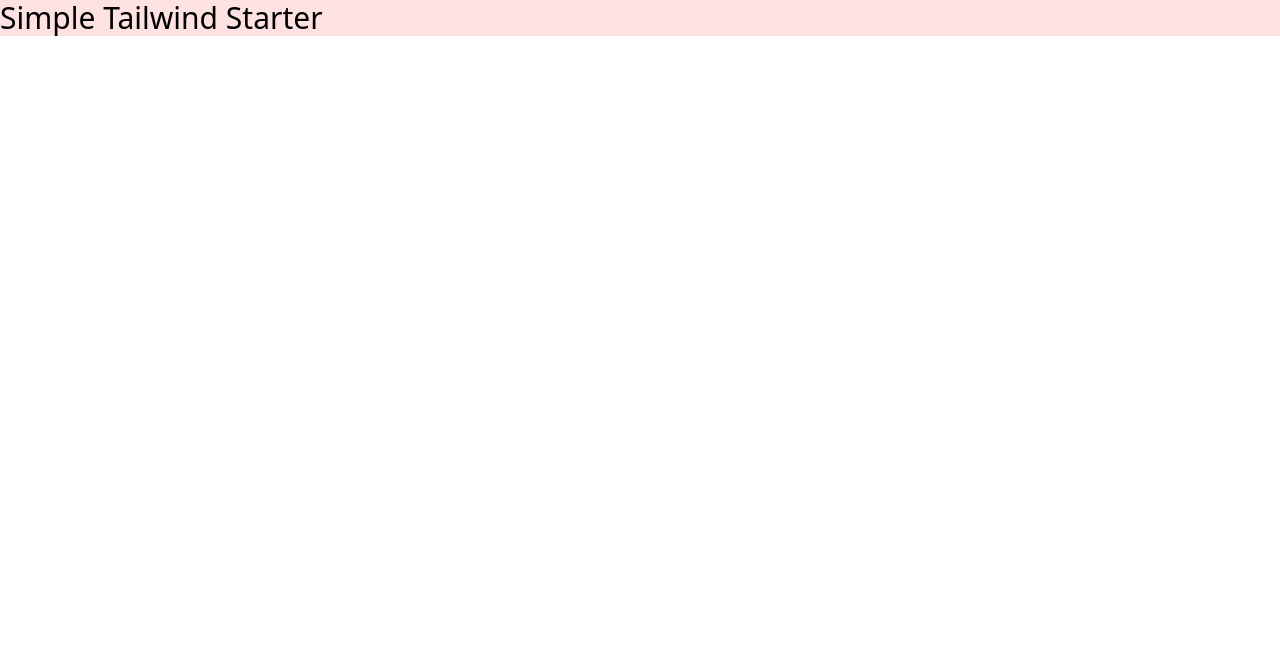
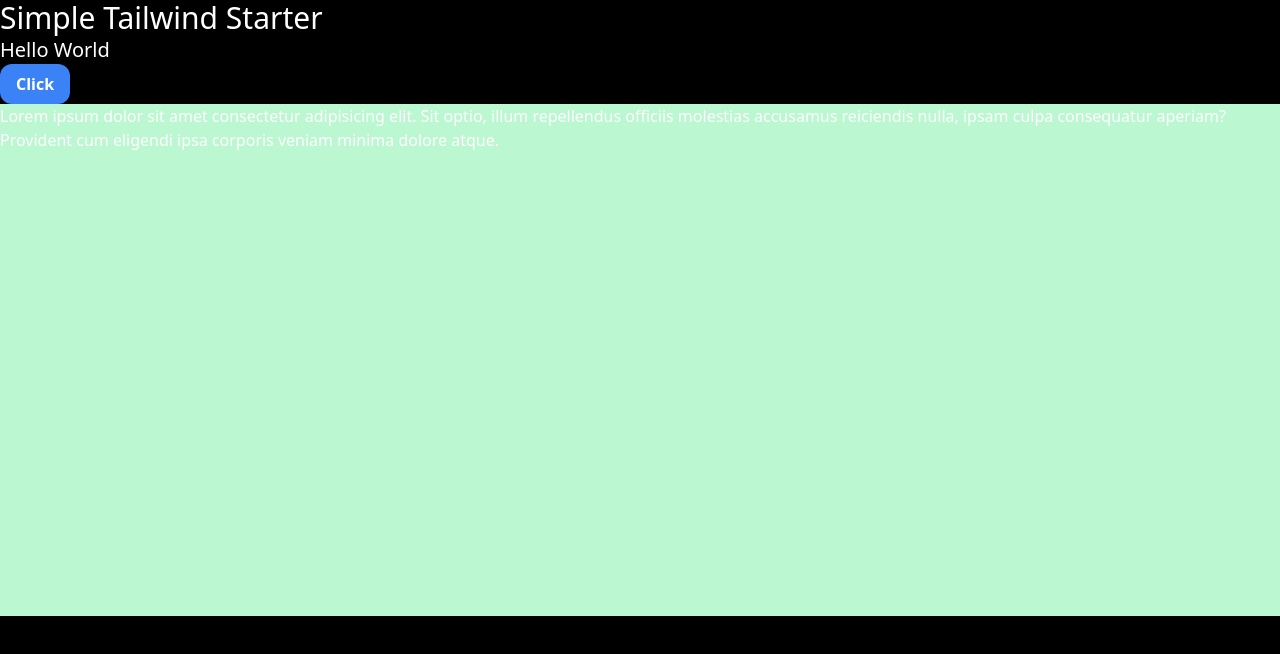
Before and after one commit to vrigzalejo/tailwind-from-scratch, a website: page simple-tailwind-starter/index.html in a window 1280 px wide. Drawn offline with Linux system fonts and the light colour scheme.

Commit message:
[Sec 4] 26

```diff
--- a/simple-tailwind-starter/index.html
+++ b/simple-tailwind-starter/index.html
@@ -7,6 +7,11 @@
     <title>Simple Tailwind Starter</title>
 </head>
 <body>
-    <h1 class="text-3xl bg-red-100">Simple Tailwind Starter</h1>
+    <h1>Simple Tailwind Starter</h1>
+    <h2>Hello World</h2>
+    <button class="btn-blue">Click</button>
+    <div class="content-area">
+        <p>Lorem ipsum dolor sit amet consectetur adipisicing elit. Sit optio, illum repellendus officiis molestias accusamus reiciendis nulla, ipsam culpa consequatur aperiam? Provident cum eligendi ipsa corporis veniam minima dolore atque.</p>
+    </div>
 </body>
 </html>
--- a/simple-tailwind-starter/src/input.css
+++ b/simple-tailwind-starter/src/input.css
@@ -1,3 +1,30 @@
 @tailwind base;
 @tailwind components;
 @tailwind utilities;
+
+@layer base {
+    h1 {
+        @apply text-3xl;
+    }
+
+    h2 {
+        @apply text-xl;
+    }
+}
+
+@layer components {
+    .btn-blue {
+        @apply bg-blue-500 py-2 px-4 rounded-xl font-bold text-white hover:bg-blue-700;
+    }
+}
+
+.content-area {
+    @apply bg-green-200;
+    height: theme('spacing.128');
+}
+
+@media screen(xl) {
+    body {
+        @apply bg-black text-white;
+    }
+}
--- a/simple-tailwind-starter/tailwind.config.js
+++ b/simple-tailwind-starter/tailwind.config.js
@@ -2,7 +2,12 @@
 module.exports = {
   content: ['./*.html'],
   theme: {
-    extend: {},
+    extend: {
+      spacing: {
+        128: '32rem',
+        144: '36rem',
+      }
+    },
   },
   plugins: [],
 }
```
Also changed, not shown: simple-tailwind-starter/css/style.css.
